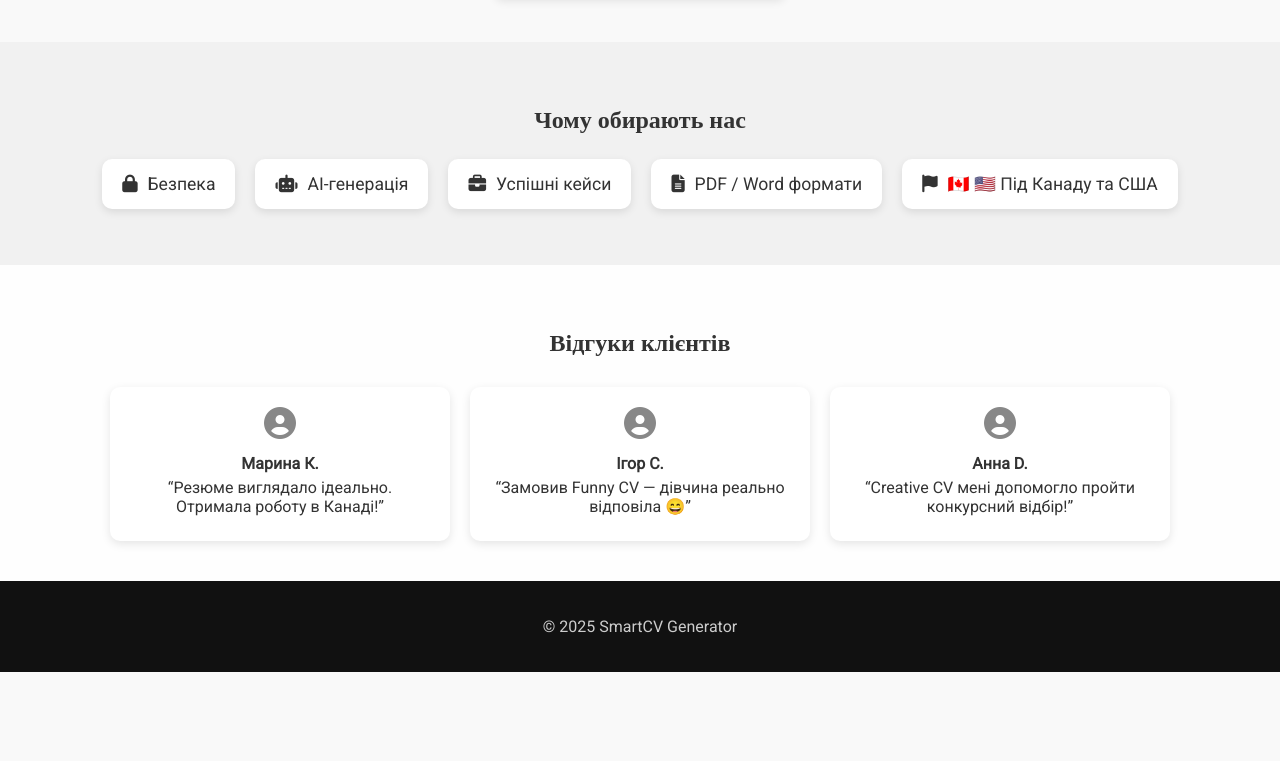
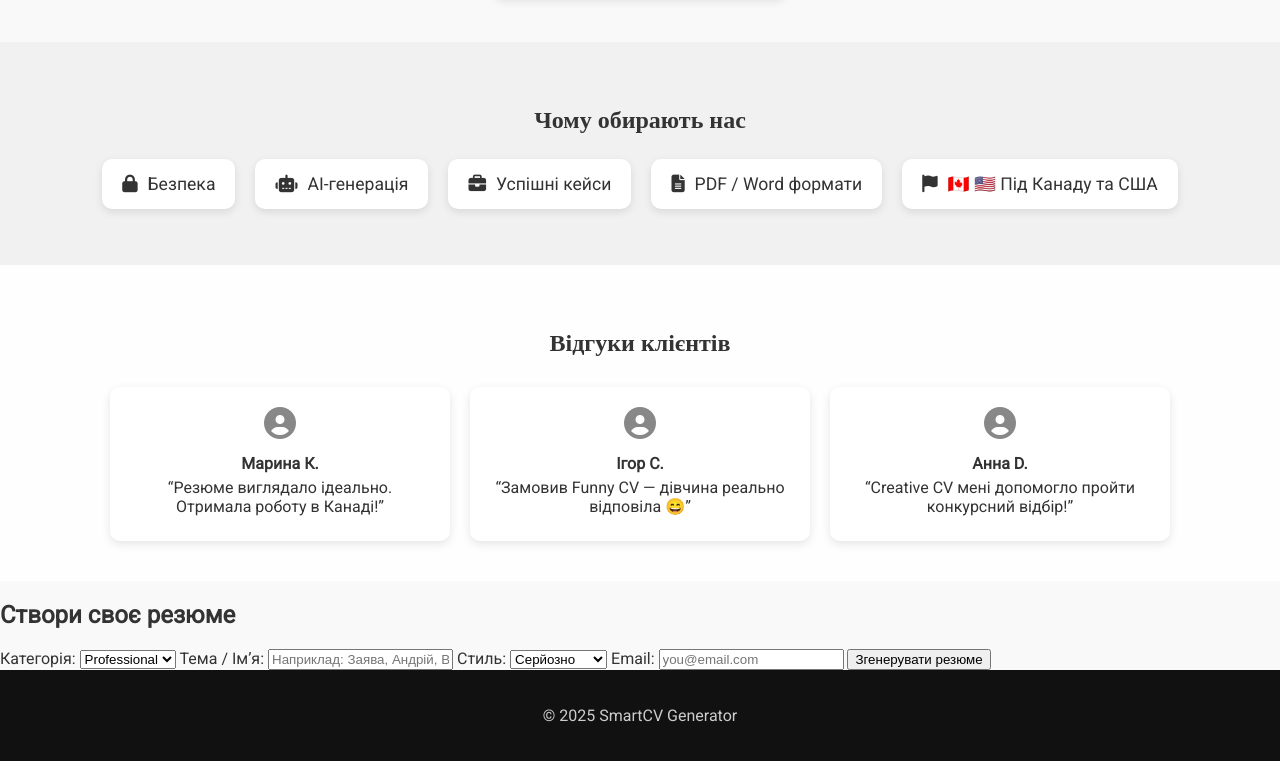
Before and after one commit to Khimyak/smartcv-site, a plain HTML site: page public/index.html in a window 1280 px wide. Shown: the part 1048-1809 px from the top of the page. Before the commit the page ends 1720 px from the top, so only its background shows below. Drawn offline with nearby package versions, Linux system fonts and the light colour scheme.

Commit message:
Update index.html

```diff
--- a/public/index.html
+++ b/public/index.html
@@ -95,6 +95,36 @@
     </div>
   </div>
 </section>
+<section id="cv-form">
+  <h2>Створи своє резюме</h2>
+  <form>
+    <label for="type">Категорія:</label>
+    <select id="type">
+      <option value="professional">Professional</option>
+      <option value="creative">Creative</option>
+      <option value="vip">VIP</option>
+      <option value="funny">Funny</option>
+      <option value="romantic">Romantic</option>
+      <option value="apology">Apology</option>
+      <option value="entertaining">Entertaining</option>
+    </select>
+
+    <label for="topic">Тема / Ім’я:</label>
+    <input type="text" id="topic" placeholder="Наприклад: Заява, Андрій, Вибачення" />
+
+    <label for="style">Стиль:</label>
+    <select id="style">
+      <option value="серйозно">Серйозно</option>
+      <option value="з гумором">З гумором</option>
+      <option value="романтично">Романтично</option>
+    </select>
+
+    <label for="email">Email:</label>
+    <input type="email" id="email" placeholder="you@email.com" />
+
+    <button type="submit">Згенерувати резюме</button>
+  </form>
+</section>
   <footer>
     <p>&copy; 2025 SmartCV Generator</p>
   </footer>
```
